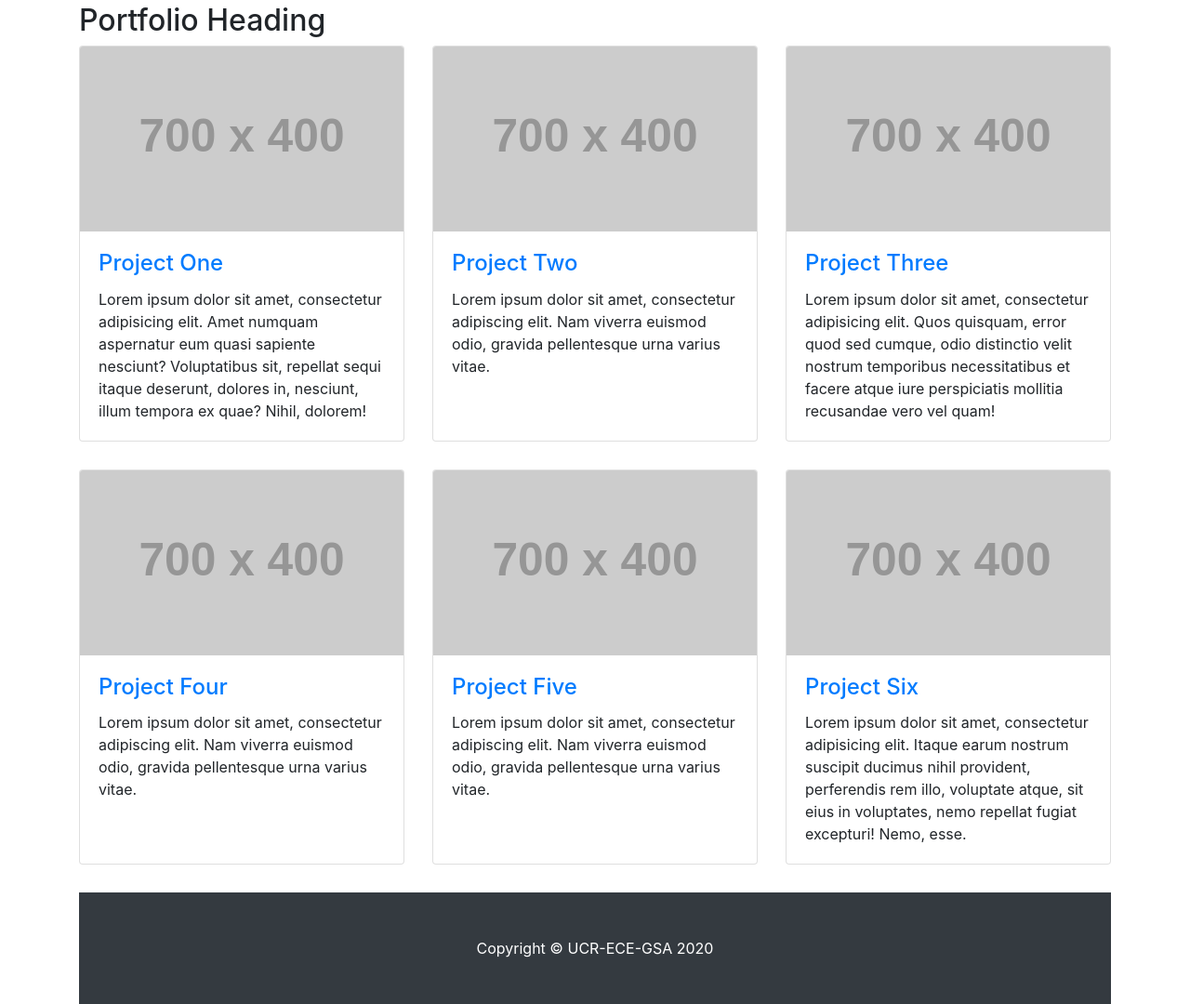
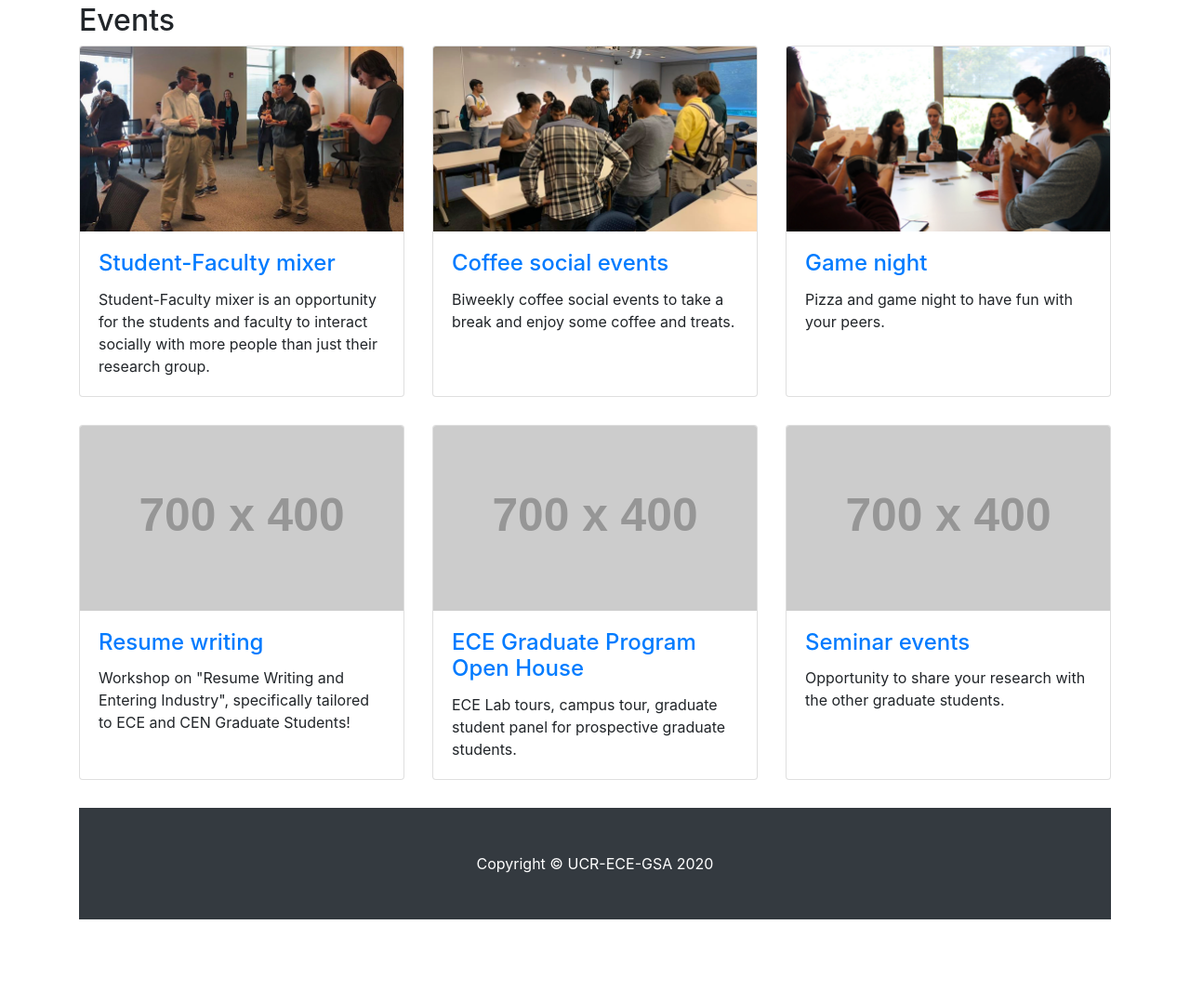
Before and after one commit to ECE-GSA/website, a website: page index.html in a window 1280 px wide. Shown: the part 900-1980 px from the top of the page at 93% size. After the commit the page ends 1889 px from the top, so only its background shows below. Drawn offline with Linux system fonts and the light colour scheme; placeholder pictures from the web are drawn by us.

Commit message:
Update on main page
-Updates about events
-Added some pics
-Requires pics for couple of events.

```diff
--- a/index.html
+++ b/index.html
@@ -163,17 +163,39 @@
     <!-- /.row -->
 
     <!-- Portfolio Section -->
-    <h2>Portfolio Heading</h2>
+    <h2>Events</h2>
 
     <div class="row">
       <div class="col-lg-4 col-sm-6 portfolio-item">
         <div class="card h-100">
-          <a href="#"><img class="card-img-top" src="http://placehold.it/700x400" alt=""></a>
+          <a href="#"><img class="card-img-top" src="./images/Social2.png" alt=""></a>
           <div class="card-body">
             <h4 class="card-title">
-              <a href="#">Project One</a>
+              <a href="#">Student-Faculty mixer</a>
             </h4>
-            <p class="card-text">Lorem ipsum dolor sit amet, consectetur adipisicing elit. Amet numquam aspernatur eum quasi sapiente nesciunt? Voluptatibus sit, repellat sequi itaque deserunt, dolores in, nesciunt, illum tempora ex quae? Nihil, dolorem!</p>
+            <p class="card-text">Student-Faculty mixer is an opportunity for the students and faculty to interact socially with more people than just their research group. </p>
+          </div>
+        </div>
+      </div>
+      <div class="col-lg-4 col-sm-6 portfolio-item">
+        <div class="card h-100">
+          <a href="#"><img class="card-img-top" src="./images/Social3.png" alt=""></a>
+          <div class="card-body">
+            <h4 class="card-title">
+              <a href="#">Coffee social events</a>
+            </h4>
+            <p class="card-text">Biweekly coffee social events to take a break and enjoy some coffee and treats.</p>
+          </div>
+        </div>
+      </div>
+      <div class="col-lg-4 col-sm-6 portfolio-item">
+        <div class="card h-100">
+          <a href="#"><img class="card-img-top" src="./images/Social1.png" alt=""></a>
+          <div class="card-body">
+            <h4 class="card-title">
+              <a href="#">Game night</a>
+            </h4>
+            <p class="card-text">Pizza and game night to have fun with your peers. </p>
           </div>
         </div>
       </div>
@@ -182,9 +204,9 @@
           <a href="#"><img class="card-img-top" src="http://placehold.it/700x400" alt=""></a>
           <div class="card-body">
             <h4 class="card-title">
-              <a href="#">Project Two</a>
+              <a href="#">Resume writing</a>
             </h4>
-            <p class="card-text">Lorem ipsum dolor sit amet, consectetur adipiscing elit. Nam viverra euismod odio, gravida pellentesque urna varius vitae.</p>
+            <p class="card-text">Workshop on "Resume Writing and Entering Industry", specifically tailored to ECE and CEN Graduate Students!</p>
           </div>
         </div>
       </div>
@@ -193,9 +215,9 @@
           <a href="#"><img class="card-img-top" src="http://placehold.it/700x400" alt=""></a>
           <div class="card-body">
             <h4 class="card-title">
-              <a href="#">Project Three</a>
+              <a href="#">ECE Graduate Program Open House</a>
             </h4>
-            <p class="card-text">Lorem ipsum dolor sit amet, consectetur adipisicing elit. Quos quisquam, error quod sed cumque, odio distinctio velit nostrum temporibus necessitatibus et facere atque iure perspiciatis mollitia recusandae vero vel quam!</p>
+            <p class="card-text"> ECE Lab tours, campus tour, graduate student panel for prospective graduate students. </p>
           </div>
         </div>
       </div>
@@ -204,31 +226,9 @@
           <a href="#"><img class="card-img-top" src="http://placehold.it/700x400" alt=""></a>
           <div class="card-body">
             <h4 class="card-title">
-              <a href="#">Project Four</a>
+              <a href="#">Seminar events</a>
             </h4>
-            <p class="card-text">Lorem ipsum dolor sit amet, consectetur adipiscing elit. Nam viverra euismod odio, gravida pellentesque urna varius vitae.</p>
-          </div>
-        </div>
-      </div>
-      <div class="col-lg-4 col-sm-6 portfolio-item">
-        <div class="card h-100">
-          <a href="#"><img class="card-img-top" src="http://placehold.it/700x400" alt=""></a>
-          <div class="card-body">
-            <h4 class="card-title">
-              <a href="#">Project Five</a>
-            </h4>
-            <p class="card-text">Lorem ipsum dolor sit amet, consectetur adipiscing elit. Nam viverra euismod odio, gravida pellentesque urna varius vitae.</p>
-          </div>
-        </div>
-      </div>
-      <div class="col-lg-4 col-sm-6 portfolio-item">
-        <div class="card h-100">
-          <a href="#"><img class="card-img-top" src="http://placehold.it/700x400" alt=""></a>
-          <div class="card-body">
-            <h4 class="card-title">
-              <a href="#">Project Six</a>
-            </h4>
-            <p class="card-text">Lorem ipsum dolor sit amet, consectetur adipisicing elit. Itaque earum nostrum suscipit ducimus nihil provident, perferendis rem illo, voluptate atque, sit eius in voluptates, nemo repellat fugiat excepturi! Nemo, esse.</p>
+            <p class="card-text">Opportunity to share your research with the other graduate students.</p>
           </div>
         </div>
       </div>
```
